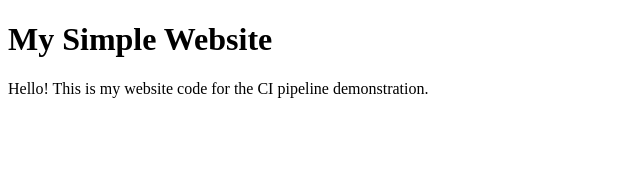
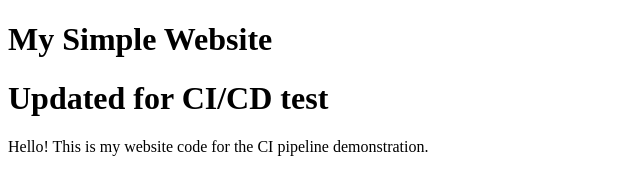
Before and after one commit to pinggid/GitTest, a plain HTML site: page index.html in a window 1280 px wide. Shown: the whole page, without its empty margins (0-640 px from the left). Drawn offline with Linux system fonts and the light colour scheme.

Commit message:
CI/Cd trigger test

```diff
--- a/index.html
+++ b/index.html
@@ -2,6 +2,7 @@
 <html>
   <body>
     <h1>My Simple Website</h1>
-    <p>Hello! This is my website code for the CI pipeline demonstration.</p>
+    <h1>Updated for CI/CD test</h1>
+	<p>Hello! This is my website code for the CI pipeline demonstration.</p>
   </body>
 </html>
```
